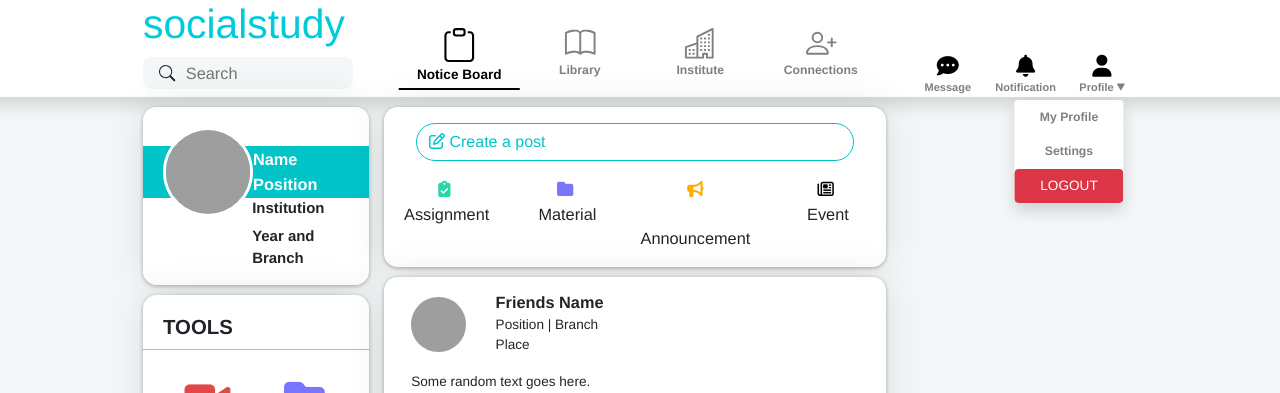
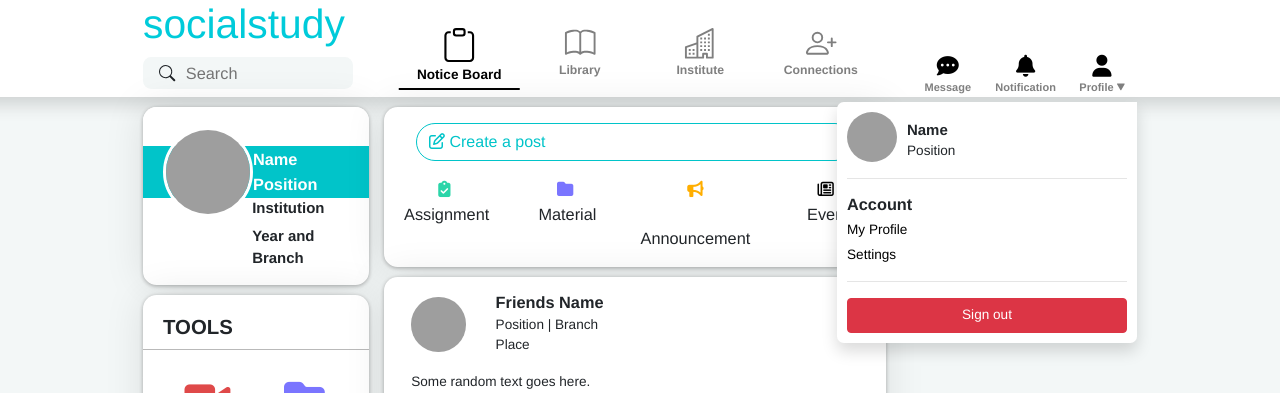
Before and after one commit to ABSOLUTE-ZER0/socialstudy, a Vue app: page /home in a window 1280 px wide. Both pictures are taken after a click on the link "Profile". Shown: the top 393 px of the page. Built offline with nearby package versions, Linux system fonts and the light colour scheme; grey boxes are pictures that could not be loaded.

Commit message:
changed header profile dropdown menu

```diff
--- a/src/App.vue
+++ b/src/App.vue
@@ -53,6 +53,12 @@
   }
 
 
+
+  /* modals */
+
+
+
+
   @media (max-width: 768px) {
     body {
       font-size: 0.5em !important;
--- a/src/components/Header.vue
+++ b/src/components/Header.vue
@@ -48,11 +48,28 @@
                   <button class="icon1 fas fa-user fa-2x"></button>Profile <b-icon class="dropdown-arrow"
                     icon="triangle-fill"></b-icon>
                 </b-nav-item>
-                <div class="profile-dropdown-div shadow" v-if="profileDropdown">
+
+
+                <div class="profile-dropdown-div shadow" v-bind:class="{'profile-dropdown-div-open':profileDropdown}">
+                  <div style="display:flex">
+                    <div class="dropdown-img">
+                      <b-img class="image" v-bind="mainProps" rounded="circle" alt="Circle image"></b-img>
+                    </div>
+                    <div class="dropdown-img-text">
+                      <p class="dropdown-text-1">Name</p>
+                      <p class="dropdown-text-2">Position</p>
+                    </div>
+                  </div>
+
+                  <hr>
+                  <h5 class="dropdown-subtitle">Account</h5>
                   <b-nav-item @click="pageName='MyProfile';changePage()">My Profile</b-nav-item>
                   <b-nav-item>Settings</b-nav-item>
-                  <b-button variant="danger" class="logout" href="/">LOGOUT</b-button>
+                  <hr>
+                  <b-button variant="danger" class="logout" href="/">Sign out</b-button>
                 </div>
+
+
                 <b-nav-item class="d-md-none">
                   <b-icon icon="search"></b-icon>Search
                 </b-nav-item>
@@ -85,12 +102,42 @@
     outline: 0 !important;
   }
 
-  .options{
+  .options {
     margin-top: 20px;
   }
 
-  .drop-down-div{
+  .drop-down-div {
     margin-top: 40px;
+  }
+
+  .dropdown-img-text {
+    margin-left: 10px;
+    margin-top: 7px;
+  }
+
+  .dropdown-img-text>p {
+    margin: 0;
+  }
+
+  .dropdown-text-1 {
+    font-size: 1.1em;
+    font-weight: bold;
+  }
+
+  .profile-dropdown-div>li>a {
+    padding: 0 !important;
+    margin-bottom: 5px;
+    font-size: 1em;
+    color: black !important;
+    font-weight: normal !important;
+
+  }
+
+  .dropdown-subtitle {
+    margin: 0;
+    margin-bottom: 5px;
+    font-size: 1.2em;
+    font-weight: bold;
   }
 
   .search-bar {
@@ -129,23 +176,40 @@
   }
 
   .profile-dropdown-div {
+    text-align: left;
+    padding: 10px;
     position: absolute;
-    top: 60px;
-    right: 5em;
-    transform: translateX(50%);
-    width: 8em !important;
+    top: 62px;
+    right: 0;
+    width: 300px !important;
     width: fit-content;
     overflow: hidden;
     background-color: white;
-    border-radius: 0.25em;
+    border-radius: 0.5em;
+    border-top-right-radius: 0;
+    opacity: 0;
+    visibility: hidden;
+    transition: opacity cubic-bezier(0, 0, .2, 1), 0.35s;
+
+  }
+
+
+  .profile-dropdown-div-open {
+    transition: opacity 4s cubic-bezier(0, 0, .2, 1), 0.1s;
+    opacity: 1;
+    visibility: visible;
+  }
+
+
+  .image {
+    width: 50px;
+    height: 50px;
   }
 
   h1 {
     color: rgb(0, 203, 218);
     font-size: 3em !important;
   }
-
-
 
   .input-group-prepend {
     border-top-left-radius: 5em !important;
@@ -264,7 +328,10 @@
     data() {
       return {
         pageName: "NoticeBoard",
-        profileDropdown: false
+        profileDropdown: false,
+        mainProps: {
+          src: "https://placekitten.com/1000/300"
+        }
       }
     }
 
```
